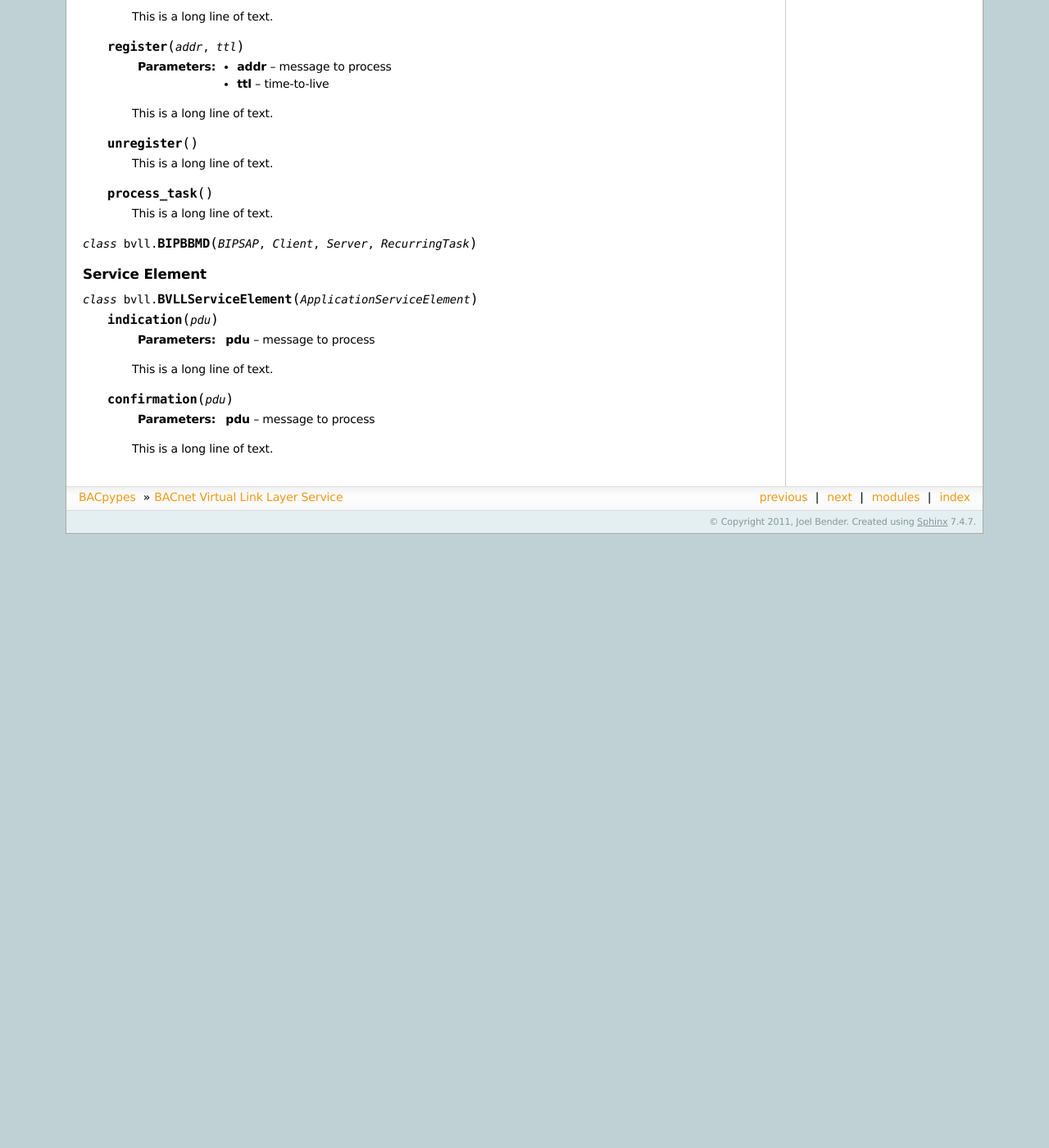
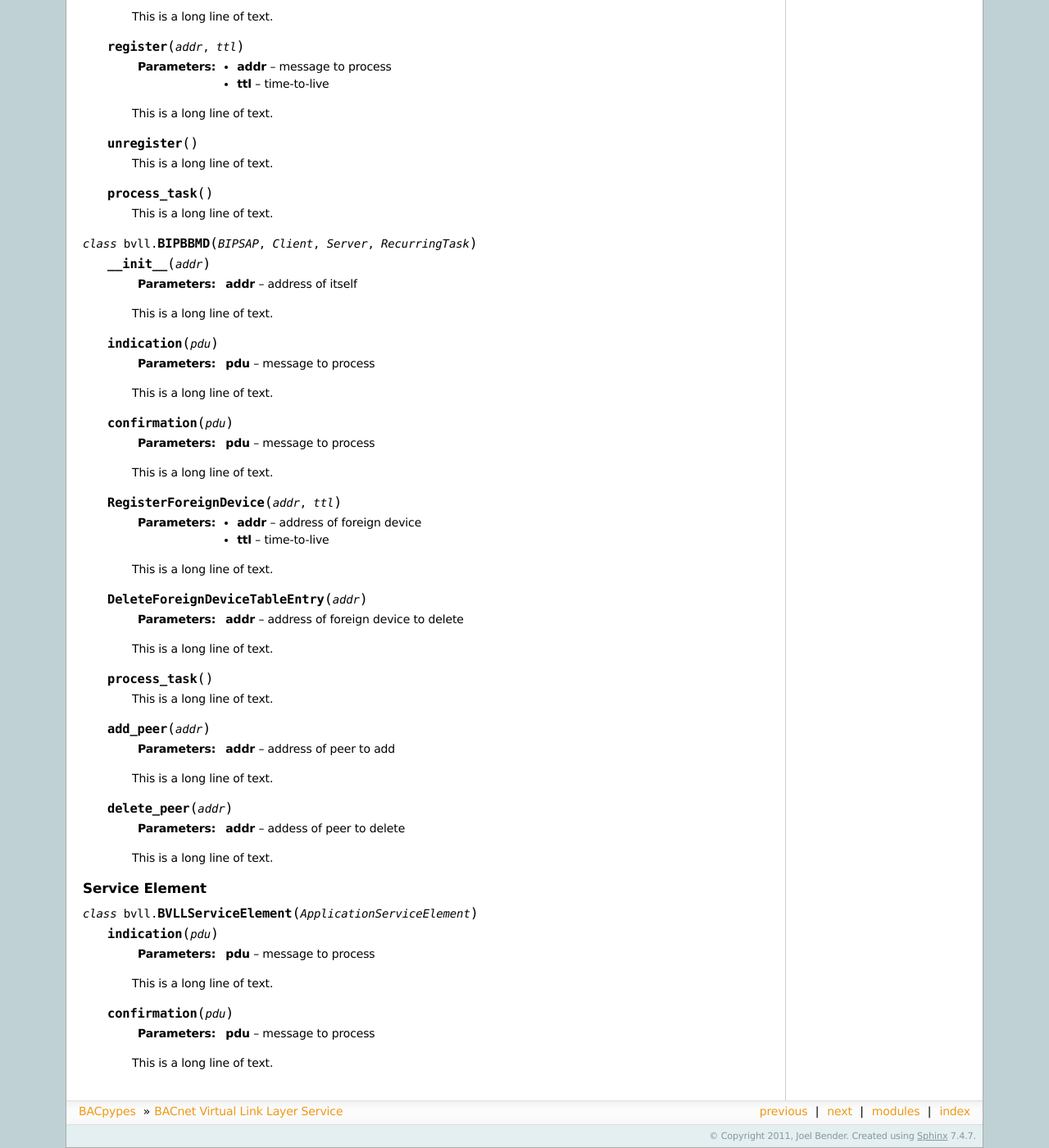
Before and after one commit to giuseppebattista/bacpypessample, a Sphinx documentation site: the page built from docs/source/modules/bvllservice.rst, in a window 1280 px wide and 1400 px high, scrolled down 2115 px. Shown: the whole window at 82% size. Built offline with Sphinx 7.4.7, drawn with Linux system fonts in a browser that asks for light colours; pages that are not in the unit, such as notebooks, are missing from menus; before the commit the page ends 2766 px from its top, so only the background shows below that; some of the changed text lies outside the part shown.

Commit message:
DeleteForeignDeviceTableEntry function rename, a few more methods

```diff
--- a/docs/source/modules/bvllservice.rst
+++ b/docs/source/modules/bvllservice.rst
@@ -190,6 +190,53 @@ Service Access Point Types
 
 .. class:: BIPBBMD(BIPSAP, Client, Server, RecurringTask)
 
+    .. method:: __init__(addr)
+
+        :param addr: address of itself
+
+        This is a long line of text.
+
+    .. method:: indication(pdu)
+
+        :param pdu: message to process
+
+        This is a long line of text.
+
+    .. method:: confirmation(pdu)
+
+        :param pdu: message to process
+
+        This is a long line of text.
+
+    .. method:: RegisterForeignDevice(addr, ttl)
+
+        :param addr: address of foreign device
+        :param ttl: time-to-live
+
+        This is a long line of text.
+
+    .. method:: DeleteForeignDeviceTableEntry(addr)
+
+        :param addr: address of foreign device to delete
+
+        This is a long line of text.
+
+    .. method:: process_task()
+
+        This is a long line of text.
+
+    .. method:: add_peer(addr)
+
+        :param addr: address of peer to add
+
+        This is a long line of text.
+
+    .. method:: delete_peer(addr)
+
+        :param addr: addess of peer to delete
+
+        This is a long line of text.
+
 Service Element
 ^^^^^^^^^^^^^^^
 
```
Also changed, not shown: 1 other file.
